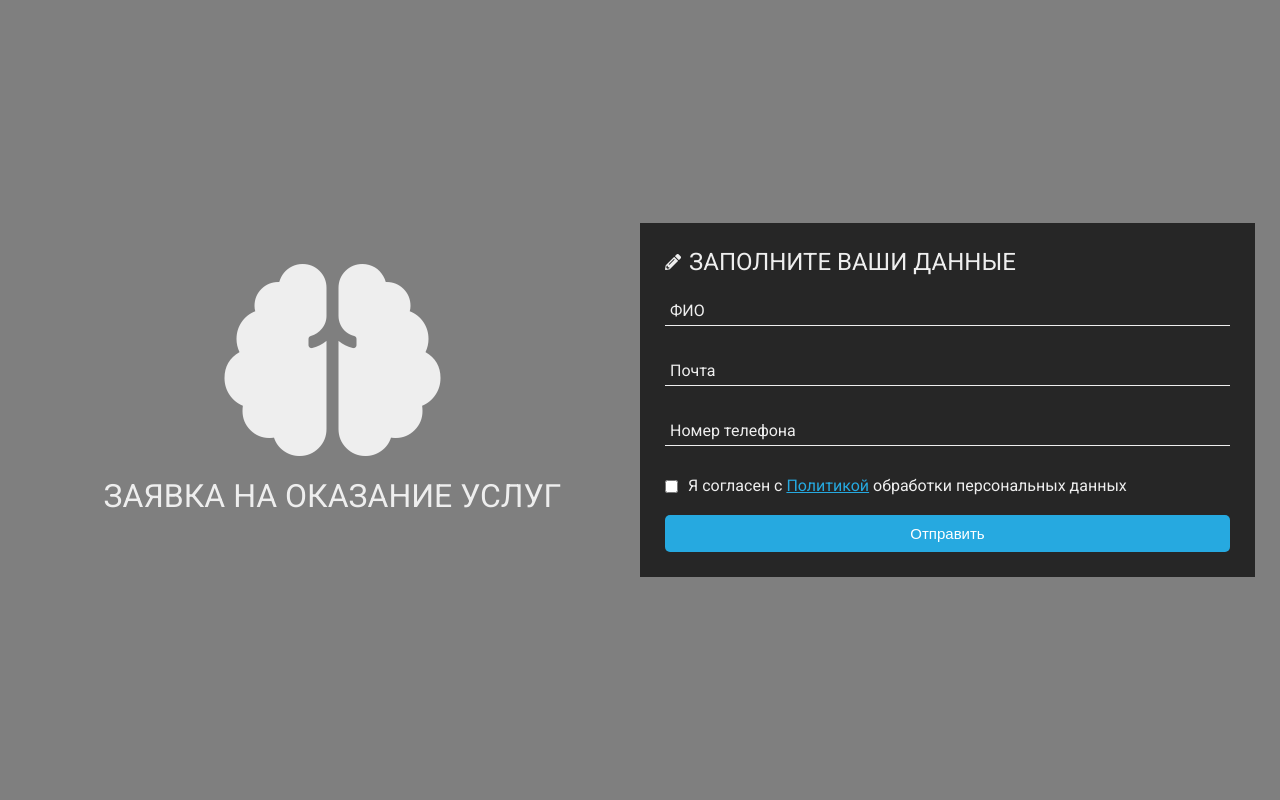
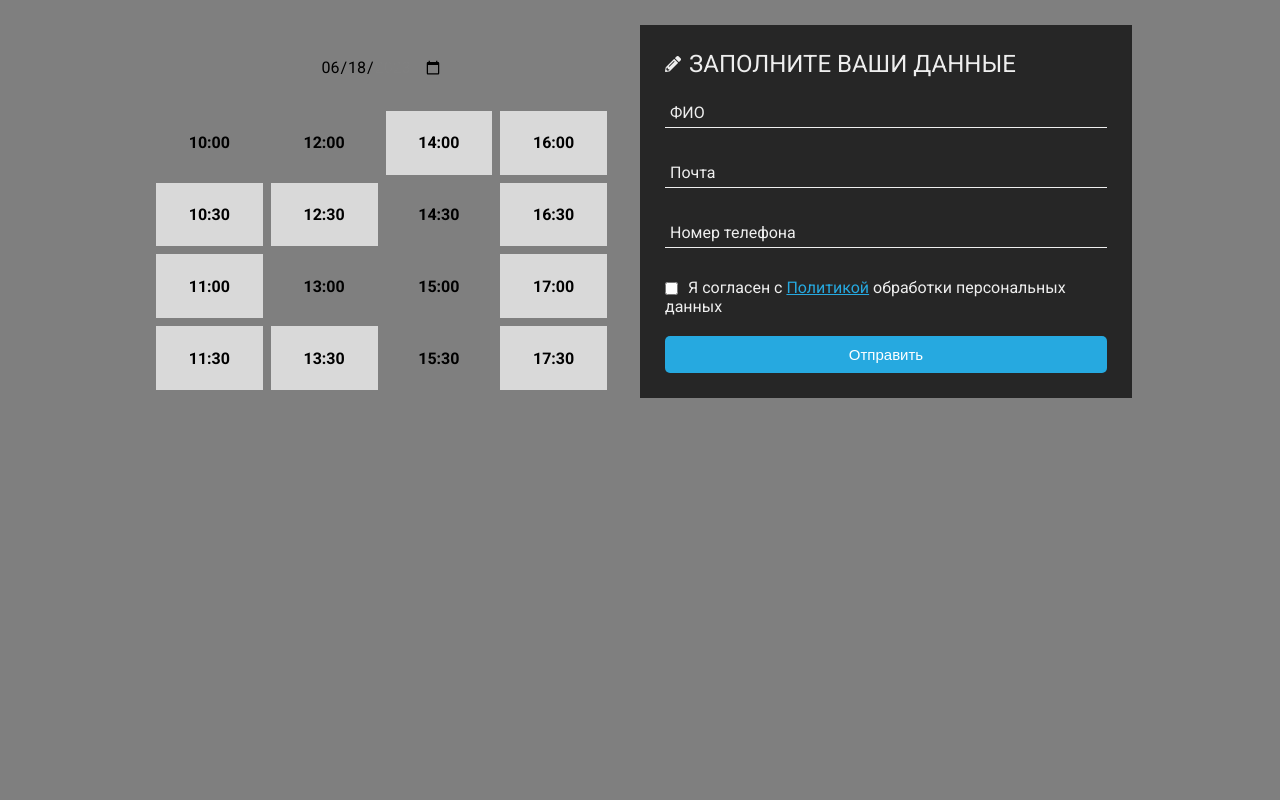
Before and after one commit to ideeockus/itmo-course-methodology-software-engineering, a web app: page / in a window 1280 px wide. Run offline with its HTML, style and script files only (its server is not run), Linux system fonts and the light colour scheme; data that the repository does not hold is empty; some libraries are stand-ins or nearby versions.

Commit message:
добавил табличку со слотами времени

```diff
--- a/src/main/resources/static/index.html
+++ b/src/main/resources/static/index.html
@@ -6,13 +6,45 @@
           integrity="sha384-5sAR7xN1Nv6T6+dT2mhtzEpVJvfS3NScPQTrOxhwjIuvcA67KV2R5Jz6kr4abQsz" crossorigin="anonymous">
     <link rel="stylesheet" href="styles.css">
     <link href="https://fonts.googleapis.com/css?family=Roboto:300,400,500,700" rel="stylesheet">
+    <meta charset="utf-8">
     <script src="scripts.js" defer></script>
 </head>
 <body>
 <div class="main-block">
+    <div id="datawrapper">
+
         <div class="left-part">
-        <i class="fas fa-brain"></i>
-        <h1>Заявка на оказание услуг</h1>
+            <!--<i class="fas fa-brain"></i>
+            <h1>Заявка на оказание услуг</h1>-->
+            <table>
+                <tr id="dateCell"><td colspan="4">
+                    <input id="dateOfTimeslots" type="date">
+                </td></tr>
+                <tr>
+                    <th id="time-slot0" class="full"> 10:00 </th>
+                    <th id="time-slot4" class="full"> 12:00 </th>
+                    <th id="time-slot8" class="free"> 14:00 </th>
+                    <th id="time-slot9" class="free"> 16:00 </th>
+                </tr>
+                <tr>
+                    <th id="time-slot1" class="free"> 10:30 </th>
+                    <th id="time-slot5" class="free"> 12:30 </th>
+                    <th id="time-slot8" class="full"> 14:30 </th>
+                    <th id="time-slot9" class="free"> 16:30 </th>
+                </tr>
+                <tr>
+                    <th id="time-slot2" class="free"> 11:00 </th>
+                    <th id="time-slot6" class="full"> 13:00 </th>
+                    <th id="time-slot8" class="full"> 15:00 </th>
+                    <th id="time-slot9" class="free"> 17:00 </th>
+                </tr>
+                <tr>
+                    <th id="time-slot3" class="free"> 11:30 </th>
+                    <th id="time-slot7" class="free"> 13:30 </th>
+                    <th id="time-slot8" class="full"> 15:30 </th>
+                    <th id="time-slot9" class="free"> 17:30 </th>
+                </tr>
+            </table>
         </div>
         <form id="create_request_form">
             <div class="title">
@@ -20,15 +52,16 @@
                 <h2>Заполните ваши данные</h2>
             </div>
             <div class="info">
-            <input class="fname" type="text" name="name" placeholder="ФИО">
-            <input type="text" name="email" placeholder="Почта">
-            <input type="text" name="phone" placeholder="Номер телефона">
+                <input class="fname" type="text" name="name" placeholder="ФИО" required>
+                <input type="text" name="email" placeholder="Почта" >
+                <input type="text" name="phone" placeholder="Номер телефона" required>
             </div>
             <div class="checkbox">
-            <input type="checkbox" name="policy_checked"><span>Я согласен с <a href="personal_data_policy.html">Политикой</a> обработки персональных данных</span>
+                <input type="checkbox" name="policy_checked" required><span>Я согласен с <a href="personal_data_policy.html">Политикой</a> обработки персональных данных</span>
             </div>
             <button type="submit">Отправить</button>
         </form>
     </div>
+</div>
 </body>
 </html>
--- a/src/main/resources/static/scripts.js
+++ b/src/main/resources/static/scripts.js
@@ -35,3 +35,48 @@
   };
   xhr.send(jsonData);
 });
+
+function refresh_timeslots()
+{
+  // TODO: брать состояния слотов из базы и обновлять классы на free и full
+  let timeslotList = document.getElementsByTagName('th');
+  for (slot of timeslotList) {
+    if (slot.classList.contains('checked'))
+    {
+      slot.classList.add('free');
+      slot.classList.remove('checked');
+    }
+  }
+}
+
+function init()
+{
+  refresh_timeslots();
+  let timeslotList = document.getElementsByTagName('th');
+  for (slot of timeslotList) {
+    slot.onclick = markTimeslotAsSelected;
+  }
+
+  let dateofTimeslots = document.getElementById('dateOfTimeslots');
+  const cur_date = new Date();
+  const end_date = new Date(cur_date);
+  end_date.setDate(cur_date.getDate() + 14);
+  dateofTimeslots.valueAsDate = cur_date;
+  dateofTimeslots.setAttribute("min", cur_date.getFullYear().toString() + '-' + (cur_date.getMonth()+1).toString().padStart(2, '0') + '-' + cur_date.getDate().toString().padStart(2, '0'));
+  dateofTimeslots.setAttribute("max", end_date.getFullYear().toString() + '-' + (end_date.getMonth()+1).toString().padStart(2, '0') + '-' + end_date.getDate().toString().padStart(2, '0'));
+}
+init();
+
+function markTimeslotAsSelected()
+{
+  refresh_timeslots();
+  if(this.classList.contains('free'))
+  {
+    this.classList.add('checked');
+    this.classList.remove('free');
+  }
+  else if(this.classList.contains('full'))
+  {
+    alert("На это время кто-то уже успел занять всех врачей! Попробуйте выбрать другой слот.");
+  }
+}
--- a/src/main/resources/static/styles.css
+++ b/src/main/resources/static/styles.css
@@ -1,6 +1,7 @@
 html,
 body {
 	min-height: 100%;
+	background-color: #7F7F7F;
 }
 
 body,
@@ -28,22 +29,84 @@
 }
 
 .main-block {
-	display: flex;
-	flex-direction: column;
 	justify-content: center;
 	align-items: center;
 	height: 100%;
 	padding: 25px;
-	background: rgba(0, 0, 0, 0.5);
+	/* background: rgba(0, 0, 0, 0.5); */
+	box-sizing: border-box;
+}
+
+#dateCell
+{
+	text-align: center;
+	border-spacing: 0px;
+}
+
+#dateOfTimeslots
+{
+	height: 100%;
+	margin: auto;
+	color: black;
+	border: none;
+	/* width: 100%; */
+	padding: 0;
+	display: block;
+	margin-bottom: auto;
+	height: inherit;
+}
+
+table
+{
+	width: 100%;
+	height: 100%;
+	text-align: center;
+	border-spacing: 8px;
 }
 
 .left-part,
 form {
+	display: table-cell;
+	vertical-align:top;
+
 	padding: 25px;
+	box-sizing: border-box;
+	width: 50%;
+}
+.left-part
+{
+	padding-left: 0px;
+	padding-top: 0px;
+	padding-bottom: 0px;
 }
 
-.left-part {
-	text-align: center;
+th.free:hover
+{
+	background-color: #a5a5a5;
+}
+
+th.checked
+{
+	background-color: #26A9E0;
+}
+
+th.full
+{
+	background-color: #d9d9d900;
+}
+
+th
+{
+	border-collapse: separate;
+	background-color: #D9D9D9;
+
+	/* border-spacing: 8px; */
+	color: black;
+}
+
+.left-part
+{
+	height: 100%;
 }
 
 .fa-brain {
@@ -52,6 +115,16 @@
 
 form {
 	background: rgba(0, 0, 0, 0.7);
+}
+
+#datawrapper
+{
+	display: table;
+	width: 80%;
+	height: 100%;
+	max-height: 460px;
+	font-size: 0px;
+	margin: auto;
 }
 
 .title {
@@ -126,22 +199,3 @@
 .btn-item:hover {
 	background: #85d6de;
 }
-
-@media (min-width: 568px) {
-
-	html,
-	body {
-		height: 100%;
-	}
-
-	.main-block {
-		flex-direction: row;
-		height: calc(100% - 50px);
-	}
-
-	.left-part,
-	form {
-		flex: 1;
-		height: auto;
-	}
-}
```
Lines whose indentation alone changed are shown as unchanged.
